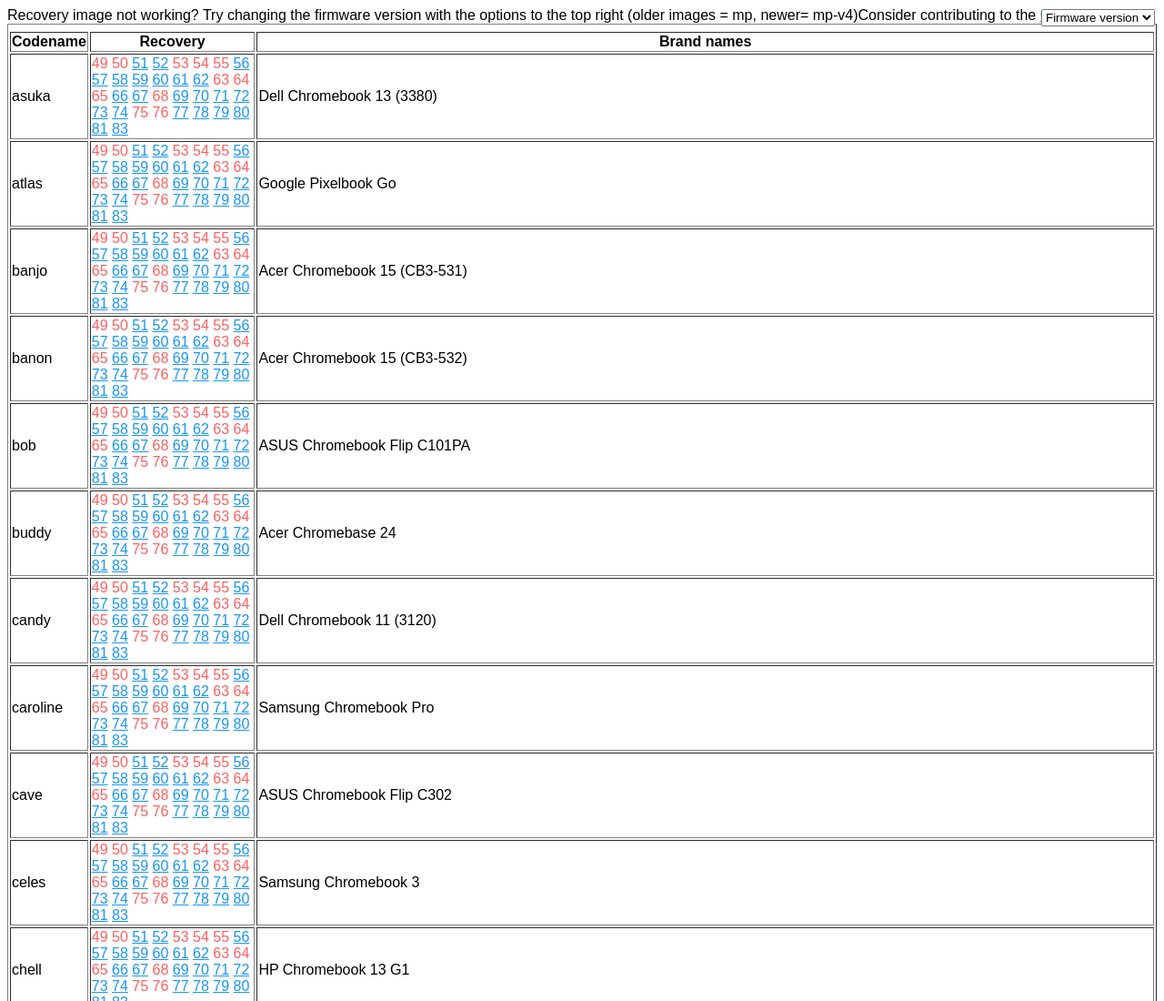
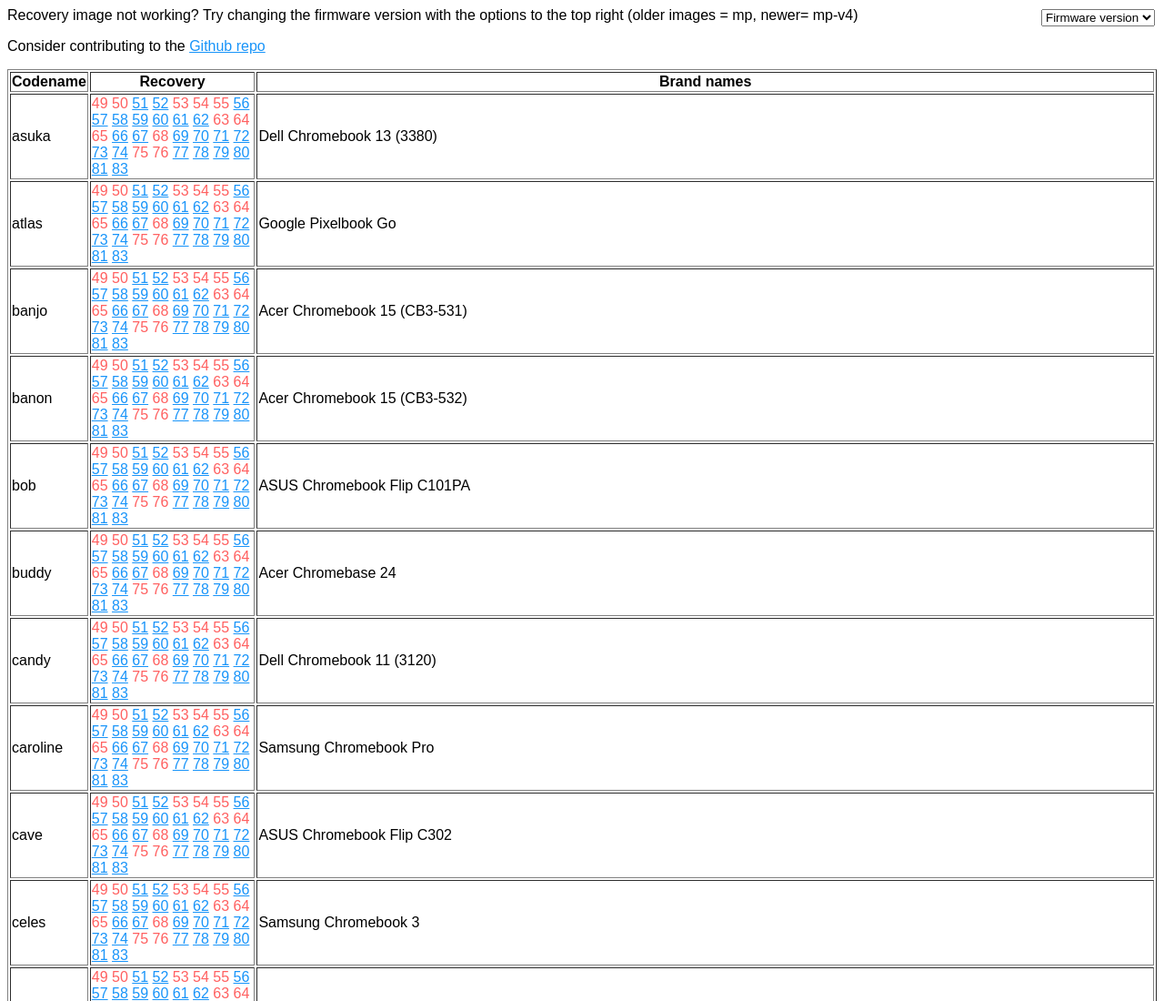
Before and after one commit to Nebelung-Dev/chrome100, a plain HTML site: page index.html in a window 1280 px wide. Shown: the top 1100 px of the page at 91% size. Drawn offline with Linux system fonts and the light colour scheme.

Commit message:
Update index.html

```diff
--- a/index.html
+++ b/index.html
@@ -21,10 +21,10 @@
 		<font face="arial">
 			<table id="cros-updates" border="1">
 				<thead>
-					<tr>Recovery image not working? Try changing the firmware version with the options to the top right (older images = mp, newer= mp-v4)</tr>
+					<p>Recovery image not working? Try changing the firmware version with the options to the top right (older images = mp, newer= mp-v4)</p>
 				</thead>
 				<thead>
-					<tr>Consider contributing to the <a href="https://github.com/titaniumnetwork-dev/chrome100/">Github repo</a><tr>
+					<p>Consider contributing to the <a href="https://github.com/titaniumnetwork-dev/chrome100/">Github repo</a><p>
 				</thead>
 				<thead>
 					<tr>
```
